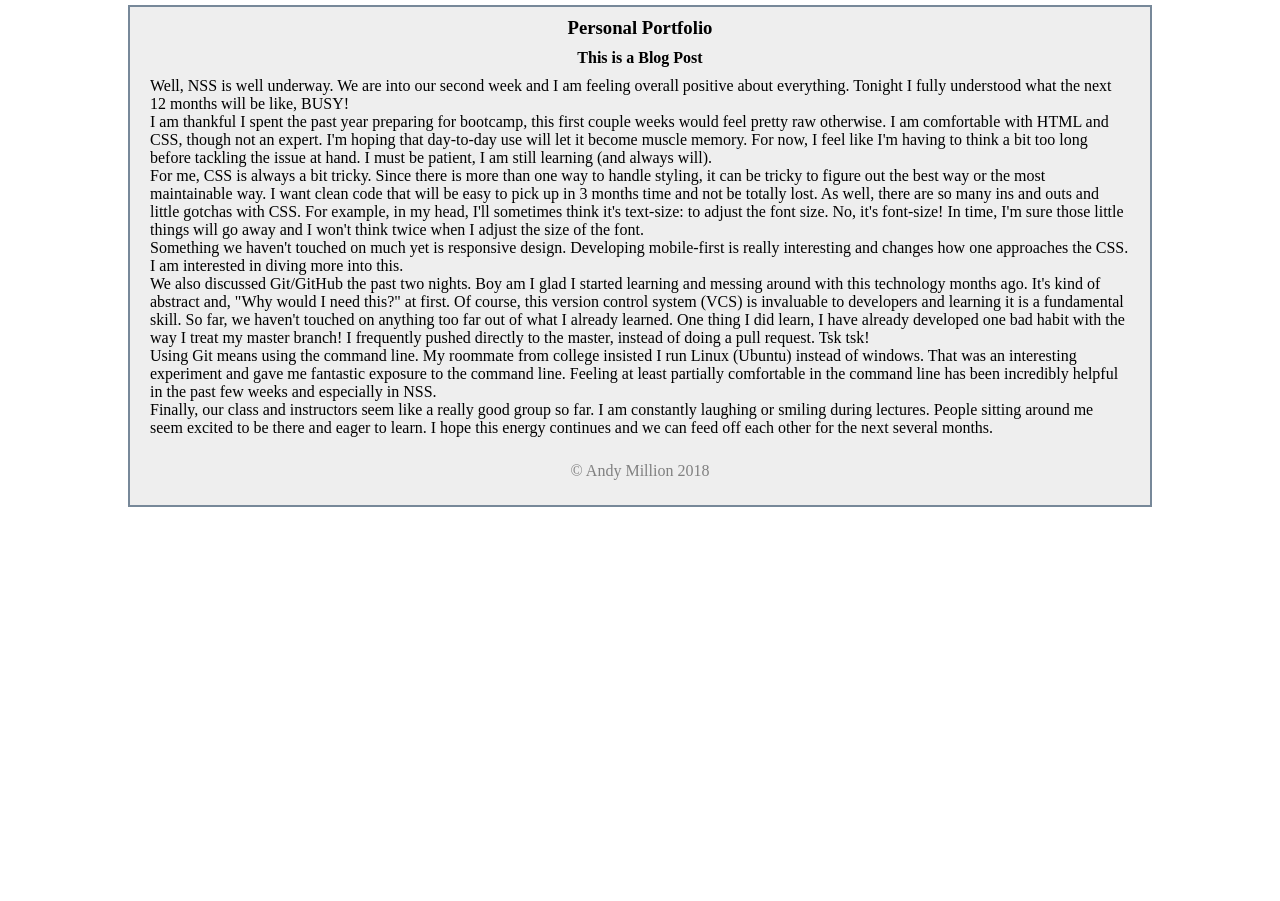
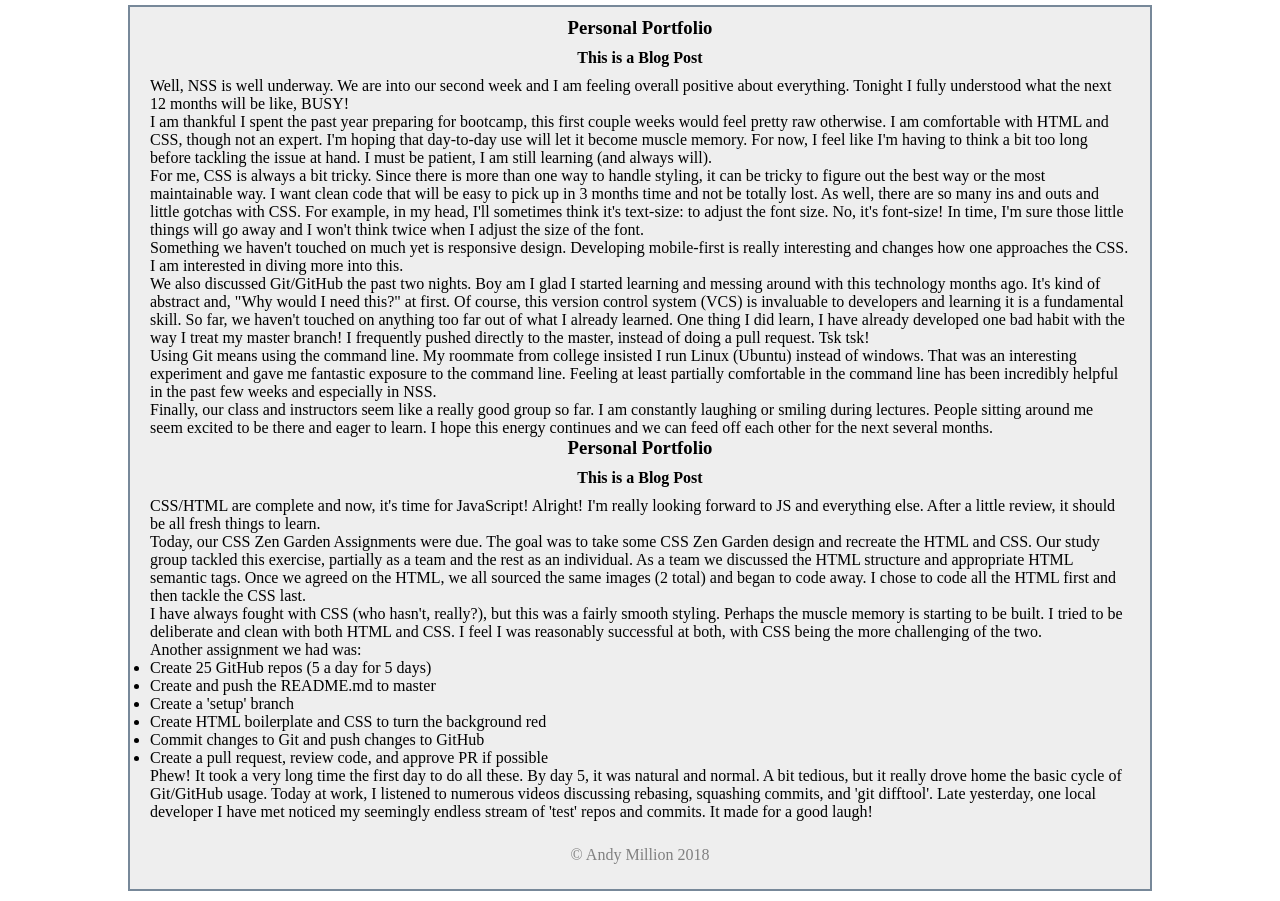
Before and after one commit to amillion3/amillion3.github.io, a plain HTML site: page index.html in a window 1280 px wide. Shown: the part 48-949 px from the top of the page. Before the commit the page ends 800 px from the top, so only its background shows below. Drawn offline with Linux system fonts and the light colour scheme.

Commit message:
blog post 2 added

```diff
--- a/index.html
+++ b/index.html
@@ -30,6 +30,23 @@
             <p>We also discussed Git/GitHub the past two nights. Boy am I glad I started learning and messing around with this technology months ago. It's kind of abstract and, "Why would I need this?" at first. Of course, this version control system (VCS) is invaluable to developers and learning it is a fundamental skill. So far, we haven't touched on anything too far out of what I already learned. One thing I did learn, I have already developed one bad habit with the way I treat my master branch! I frequently pushed directly to the master, instead of doing a pull request. Tsk tsk!</p>
             <p>Using Git means using the command line. My roommate from college insisted I run Linux (Ubuntu) instead of windows. That was an interesting experiment and gave me fantastic exposure to the command line. Feeling at least partially comfortable in the command line has been incredibly helpful in the past few weeks and especially in NSS.</p>
             <p>Finally, our class and instructors seem like a really good group so far. I am constantly laughing or smiling during lectures. People sitting around me seem excited to be there and eager to learn. I hope this energy continues and we can feed off each other for the next several months.</p>
+            <header>
+                <h3>Personal Portfolio</h3>
+            </header>
+            <h4>This is a Blog Post</h4>
+            <p>CSS/HTML are complete and now, it's time for JavaScript! Alright! I'm really looking forward to JS and everything else. After a little review, it should be all fresh things to learn.</p>
+            <p>Today, our CSS Zen Garden Assignments were due. The goal was to take some CSS Zen Garden design and recreate the HTML and CSS. Our study group tackled this exercise, partially as a team and the rest as an individual. As a team we discussed the HTML structure and appropriate HTML semantic tags. Once we agreed on the HTML, we all sourced the same images (2 total) and began to code away. I chose to code all the HTML first and then tackle the CSS last.</p>
+            <p>I have always fought with CSS (who hasn't, really?), but this was a fairly smooth styling. Perhaps the muscle memory is starting to be built. I tried to be deliberate and clean with both HTML and CSS. I feel I was reasonably successful at both, with CSS being the more challenging of the two.</p>
+            <p>Another assignment we had was:
+                <ul>
+                    <li>Create 25 GitHub repos (5 a day for 5 days)</li>
+                    <li>Create and push the README.md to master</li>
+                    <li>Create a 'setup' branch</li>
+                    <li>Create HTML boilerplate and CSS to turn the background red</li>
+                    <li>Commit changes to Git and push changes to GitHub</li>
+                    <li>Create a pull request, review code, and approve PR if possible</li>
+                </ul>
+            <p>Phew! It took a very long time the first day to do all these. By day 5, it was natural and normal. A bit tedious, but it really drove home the basic cycle of Git/GitHub usage. Today at work, I listened to numerous videos discussing rebasing, squashing commits, and 'git difftool'. Late yesterday, one local developer I have met noticed my seemingly endless stream of 'test' repos and commits. It made for a good laugh!</p>
             <footer>
                 <p>&copy;	 Andy Million 2018</p>
             </footer>
```
Also changed, not shown: 2 other files.
